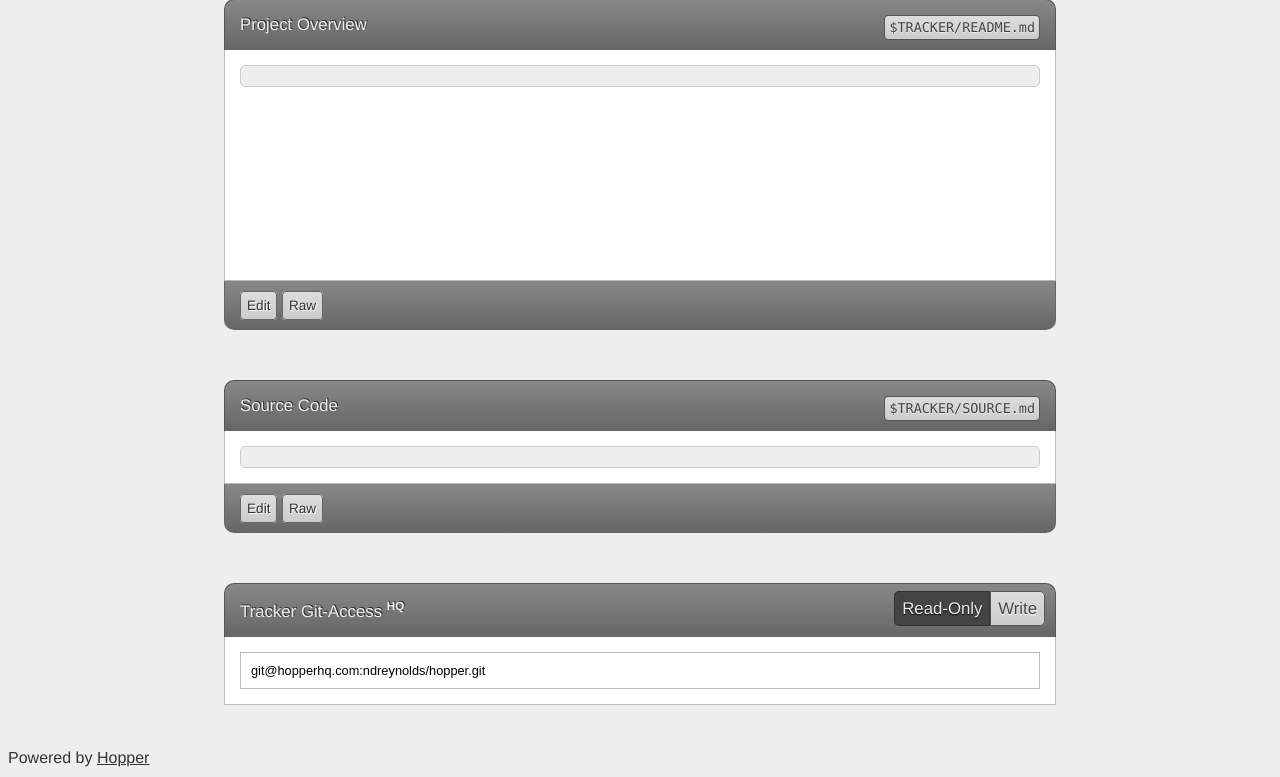
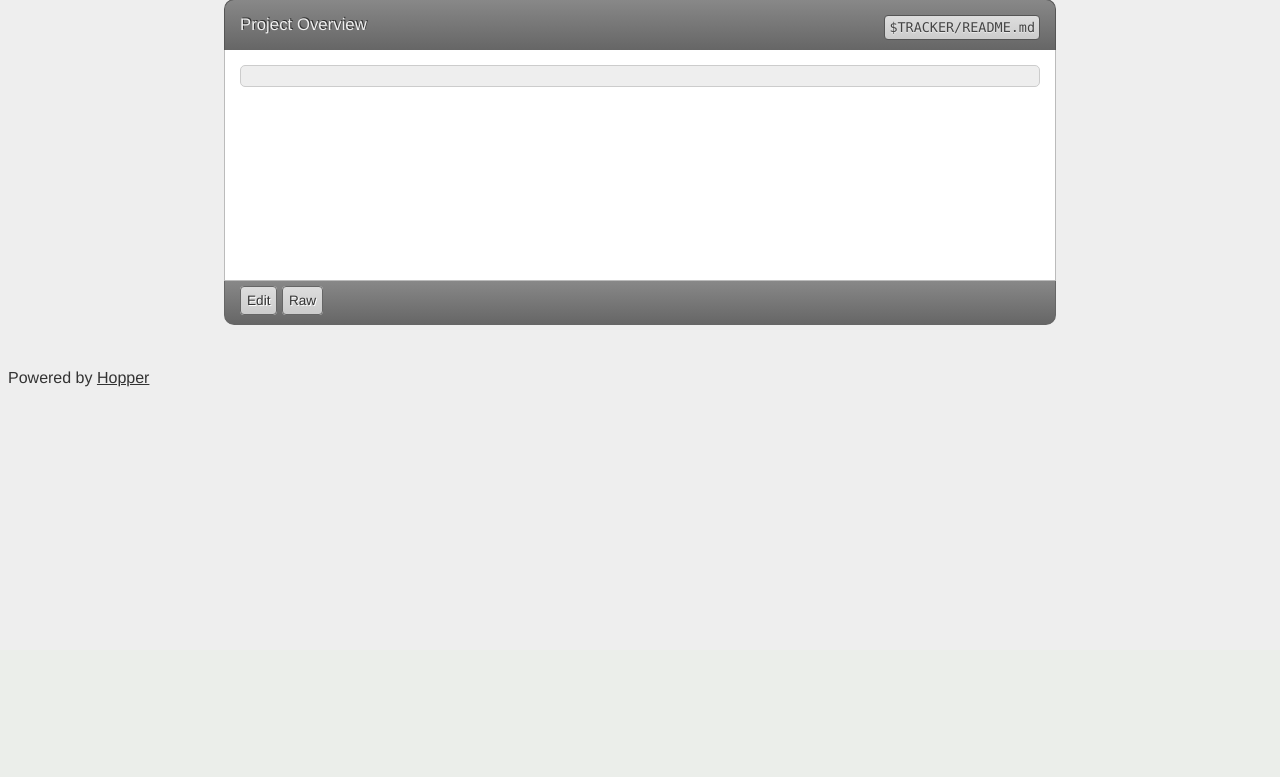
Before and after one commit to ndreynolds/hopper, a Flask app: template hopper/web/templates/project.html in a window 1280 px wide. Shown: the part 150-927 px from the top of the page. After the commit the page ends 537 px from the top, so only its background shows below. Run offline with Flask 2, Linux system fonts and the light colour scheme; the template is opened without the code that fills it, so the values that code supplies are empty.

Commit message:
More fixes for Blueprints, styling, code cleanup.

```diff
--- a/hopper/web/manage.py
+++ b/hopper/web/manage.py
@@ -30,4 +30,4 @@ def start(path, port=5000, debug=False, external=False):
         app.run(port=port)
 
 if __name__ == '__main__':
-    start('/home/ndreynolds/trackers/test2', debug=True)
+    start('/home/ndreynolds/trackers/hopper', debug=True)
--- a/hopper/web/static/css/style.css
+++ b/hopper/web/static/css/style.css
@@ -357,10 +357,12 @@ input[type=submit]:hover {
   -webkit-bottom-right-border-radius: 5px;
   background-color: #eee;
   padding: 10px;
-  padding-top: 0px;
   border: 1px solid #ccc;
   border-top: none;
   margin-left: 20px;
+}
+.comment p:first-child {
+  margin-top: 0.5em;
 }
 .comment h1,
 .issue h1,
--- a/hopper/web/static/css/style.less
+++ b/hopper/web/static/css/style.less
@@ -373,10 +373,13 @@ input[type=submit]:hover {
     .rounded-corners-bottom();
     background-color:#eee;
     padding:10px;
-    padding-top: 0px;
     border:1px solid #ccc;
     border-top:none;
     margin-left:20px;
+}
+
+.comment p:first-child {
+    margin-top:0.5em;
 }
 
 .comment h1, .issue h1, .doc h1, #preview h1 {
--- a/hopper/web/templates/issue.html
+++ b/hopper/web/templates/issue.html
@@ -28,7 +28,6 @@
             <span id="time">{{ comment.timestamp }}</span>
         </div>
         <div id="comment-{{ comment.id[:6] }}" class="comment">
-            <br>
             {{ comment.content|safe }}
         </div>
         <br>
--- a/hopper/web/templates/project.html
+++ b/hopper/web/templates/project.html
@@ -10,37 +10,10 @@
                 {{ readme|safe }}
             </div>
         </div>
-        <div id="content-footer" style="padding:15px">
+        <div id="content-footer" style="padding:15px; padding-top:10px;">
             <div class="small-button gray">Edit</div>
             <div class="small-button gray">Raw</div>
         </div>
     </div>
-    <div>
-        <div id="content-header" class="auto-height">
-            Source Code
-            <span class="monospace" style="font-size:80%; float:right;">$TRACKER/SOURCE.md</span>
-        </div>
-        <div id="content" class="auto-height">
-            <div class="issue">
-                {{ source|safe }}
-            </div>
-        </div>
-        <div id="content-footer" style="padding:15px">
-            <div class="small-button gray">Edit</div>
-            <div class="small-button gray">Raw</div>
-        </div>
-    </div>
-    <div>
-        <div id="content-header" class="auto-height">
-            Tracker Git-Access <span class="hq">HQ</span>
-            <div style="float:right">
-                <a href="{{ url_for('issues.index', status='open') }}" id="open-issues" class="open-closed">Read-Only</a>
-                <a href="{{ url_for('issues.index', status='closed') }}" id="closed-issues" class="open-closed active">Write</a>
-            </div>
-        </div>
-        <div id="content" class="auto-height">
-            <input type="text" id="title" style="font-size:80%" value="git@hopperhq.com:ndreynolds/hopper.git" />
-        </div>
-    </div>
     <br>
 {% endblock %}
--- a/hopper/web/views/project.py
+++ b/hopper/web/views/project.py
@@ -9,6 +9,5 @@ project = Blueprint('project', __name__)
 def home():
     tracker, config = setup()
     readme = markdown_to_html(tracker.read('README.md'))
-    source = markdown_to_html(tracker.read('SOURCE.md'))
     return render_template('project.html', readme=readme,
-            source=source, selected='project')
+                           selected='project')
```
Also changed, not shown: hopper/tracker.py (+13 -3 lines), hopper/web/views/issues.py (+4 -4 lines).
